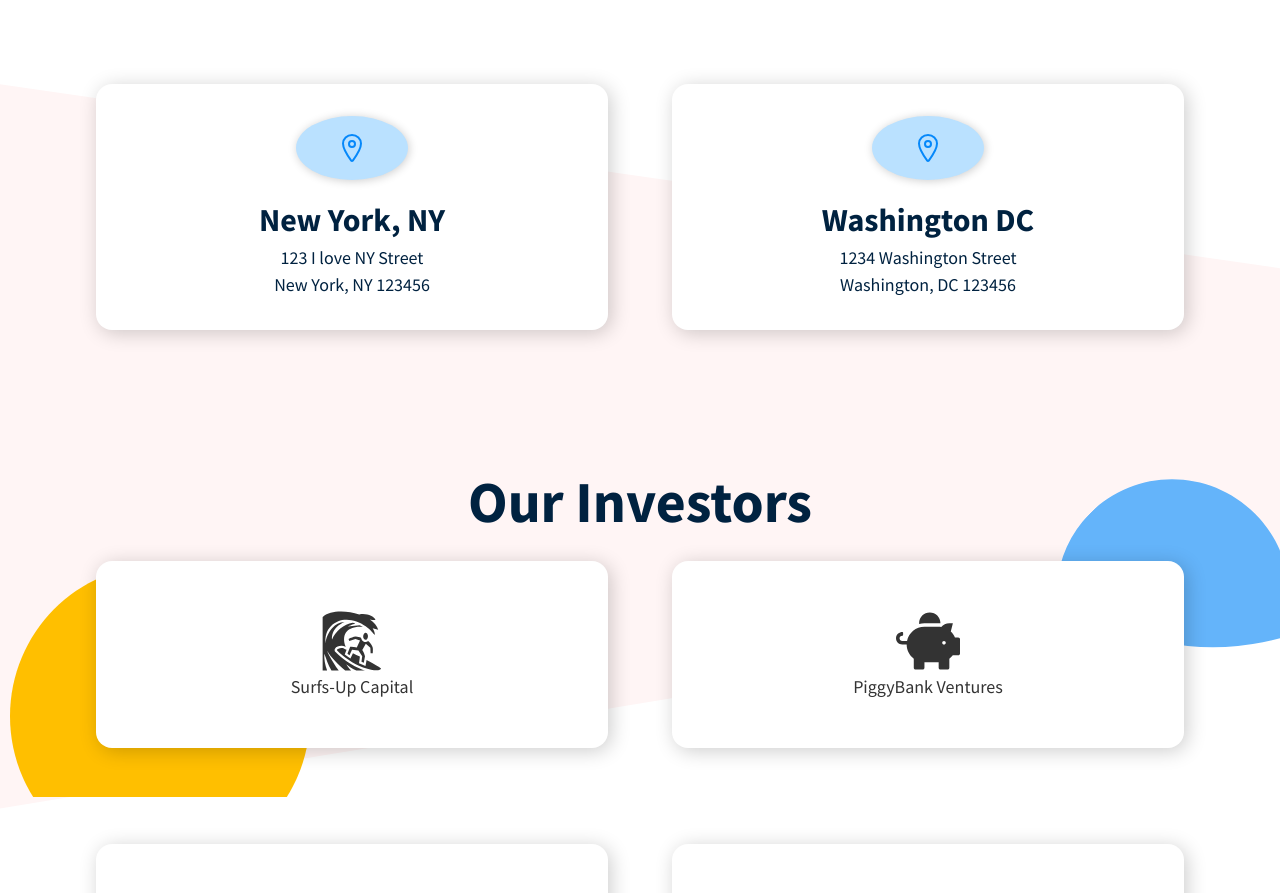
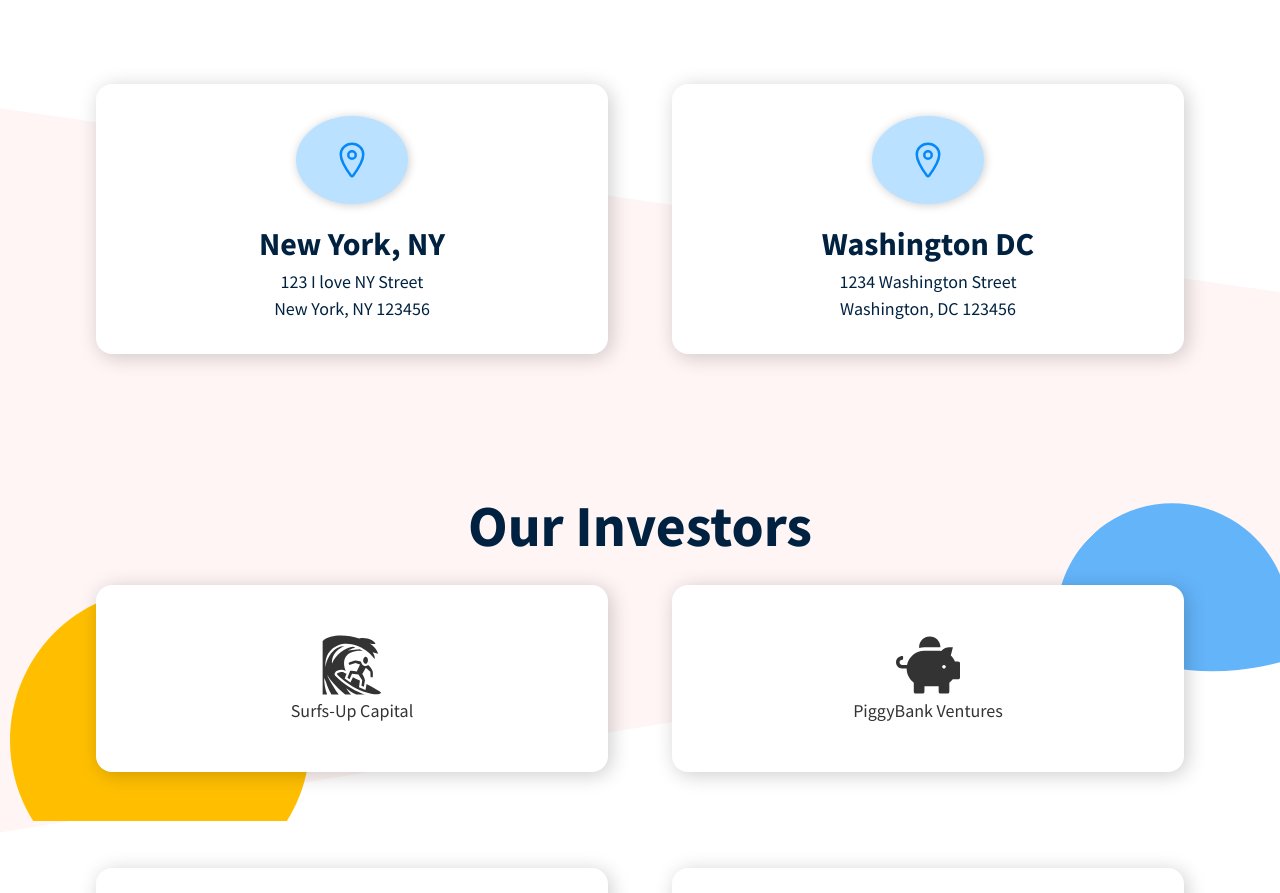
Before and after one commit to bobbyhalljr/raque-io, a React (Create React App) app: page / in a window 1280 px wide. Shown: the part 2273-3166 px from the top of the page. Built offline with nearby package versions, Linux system fonts and the light colour scheme.

Commit message:
styling fix in office section

```diff
--- a/src/sections/offices.js
+++ b/src/sections/offices.js
@@ -43,13 +43,21 @@ const IconContainer = styled.div`
     display: flex;
     justify-content: center;
     align-items: center;
-    font-size: 2rem;
+    font-size: 2.5rem;
     border-radius: ${theme.borderRadius.circle};
     background: #bae1ff;
-    padding: 1rem;
+    padding: 1.5rem 1rem;
     margin-bottom: 1rem;
     color: ${theme.color.primaryBlue};
     box-shadow: ${theme.boxShadow.cardSmall};
+    @media(max-width: 786px){
+        padding: 1rem;
+        font-size: 2rem;
+    }
+    @media(max-width: 500px){
+        padding: 1rem;
+        font-size: 2rem;
+    }
 `
 
 
```
